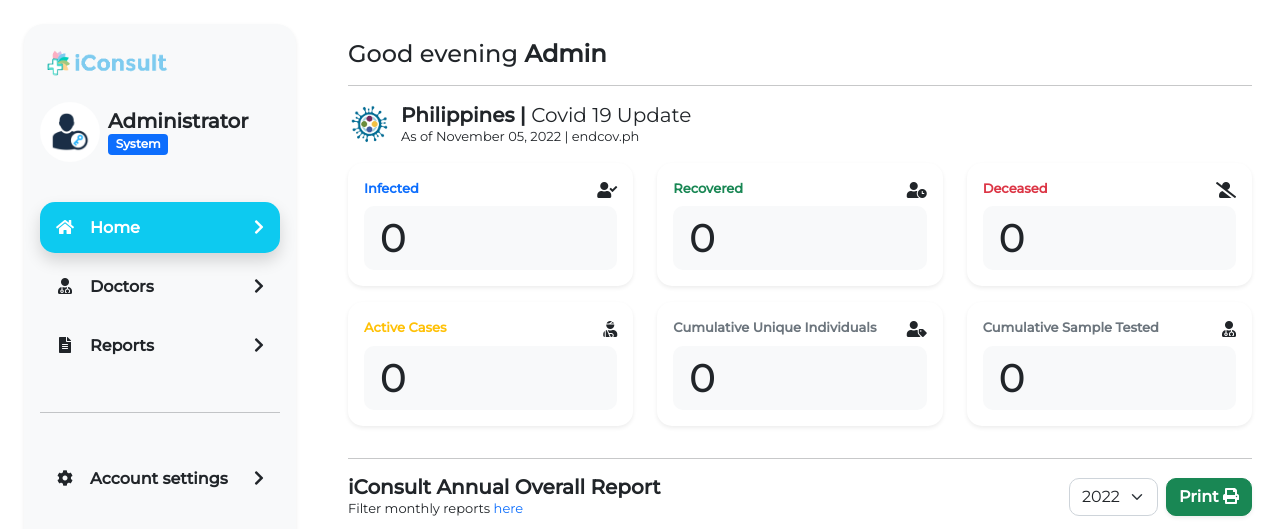
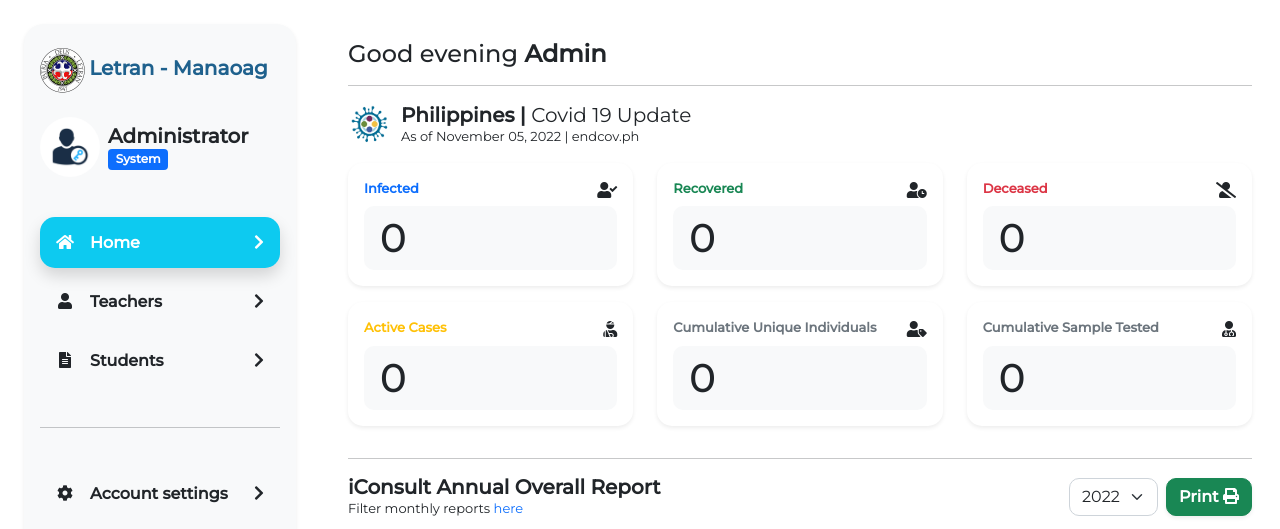
Before and after one commit to mikeofekim/letran_system, a PHP site: page /admin/index.php in a window 1280 px wide. Shown: the top 529 px of the page. Run offline with PHP 8.4, Linux system fonts and the light colour scheme; data comes from the database, SQL or seed files in the repository; data that the repository does not hold is empty.

Commit message:
initial commit

```diff
--- a/admin/components/navbar.php
+++ b/admin/components/navbar.php
@@ -1,6 +1,8 @@
 <nav class="navbar navbar-expand-lg navbar-light bg-light d-block d-sm-block d-md-none ">
     <div class="container-fluid">
-        <a class="navbar-brand" href="../index.php"> <img src="../assets/images/logo.PNG?" alt="" height="30"></a>
+       <a href="../index.php" style="text-decoration: none;"> <img src="../assets/images/letran_logo.PNG?" alt="" height="45">
+                    <span class="h5 fw-bold " style="color: #1F618D;">Letran - Manaoag</span>
+                    </a>
         <button class="navbar-toggler" type="button" data-bs-toggle="collapse" data-bs-target="#navbarNav" aria-controls="navbarNav" aria-expanded="false" aria-label="Toggle navigation">
             <span class="navbar-toggler-icon"></span>
         </button>
@@ -29,18 +31,18 @@
                 <li class="nav-item">
                     <a class="nav-link" href="doctors.php">
                         <div class="d-flex align-items-center">
-                            <div class="text-center" style="width: 30px"><i class="fas fa-user-md"></i></div>
-                            <div class="h6 mb-0">Doctors</div>
+                            <div class="text-center" style="width: 30px"><i class="fas fa-user"></i></div>
+                            <div class="h6 mb-0">Teachers</div>
                         </div>
 
 
                     </a>
                 </li>
                 <li class="nav-item">
-                    <a class="nav-link" href="reports.php">
+                    <a class="nav-link" href="doctors.php">
                         <div class="d-flex align-items-center">
                             <div class="text-center" style="width: 30px"><i class="fas fa-file-alt"></i></div>
-                            <div class="h6 mb-0">Reports</div>
+                            <div class="h6 mb-0">Students</div>
                         </div>
 
 
--- a/admin/components/sidebar.php
+++ b/admin/components/sidebar.php
@@ -2,7 +2,10 @@
     <div class="card bg-light border-0 round-0 shadow-sm" style="height: calc(100vh - 50px)">
         <div class="card-body">
             <div class=" py-2">
-                <div class="mb-3"><a href="../index.php"> <img src="../assets/images/logo.PNG?" alt="" height="30"></a>
+                <div class="mb-3">
+                    <a href="../index.php" style="text-decoration: none;"> <img src="../assets/images/letran_logo.PNG?" alt="" height="45">
+                    <span class="h5 fw-bold " style="color: #1F618D;">Letran - Manaoag</span>
+                    </a>
 
                 </div>
 
@@ -23,13 +26,14 @@
                         <div class="ms-auto me-3"><i class="fas fa-chevron-right"></i></div>
                     </div>
                     <div class=" h6 d-flex align-items-center mb-2 py-3 sidebtn round-1" id="navdoctors" onclick="window.location.href='doctors.php'">
-                        <div class="text-center" style="width: 50px"> <i class="fas fa-user-md"></i></div>
-                        <div class="mb-0 fw-bold">Doctors</div>
+                        <div class="text-center" style="width: 50px"> <i class="fas fa-user"></i></div>
+                        <div class="mb-0 fw-bold">Teachers</div>
                         <div class="ms-auto me-3"><i class="fas fa-chevron-right"></i></div>
                     </div>
+
                     <div class=" h6 d-flex align-items-center mb-2 py-3 sidebtn round-1" id="navreports" onclick="window.location.href='reports.php'">
                         <div class="text-center" style="width: 50px"> <i class="fas fa-file-alt"></i></div>
-                        <div class="mb-0 fw-bold">Reports</div>
+                        <div class="mb-0 fw-bold">Students</div>
                         <div class="ms-auto me-3"><i class="fas fa-chevron-right"></i></div>
                     </div>
                 </div>
```
